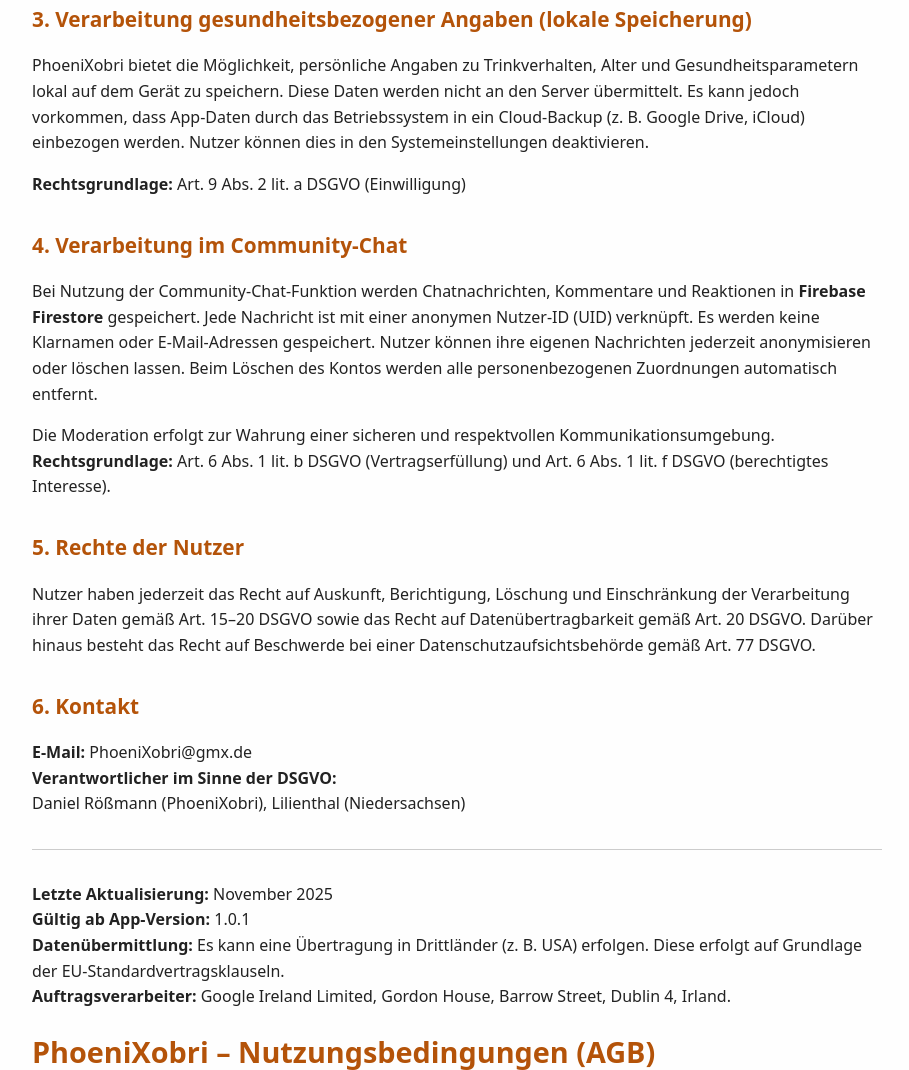
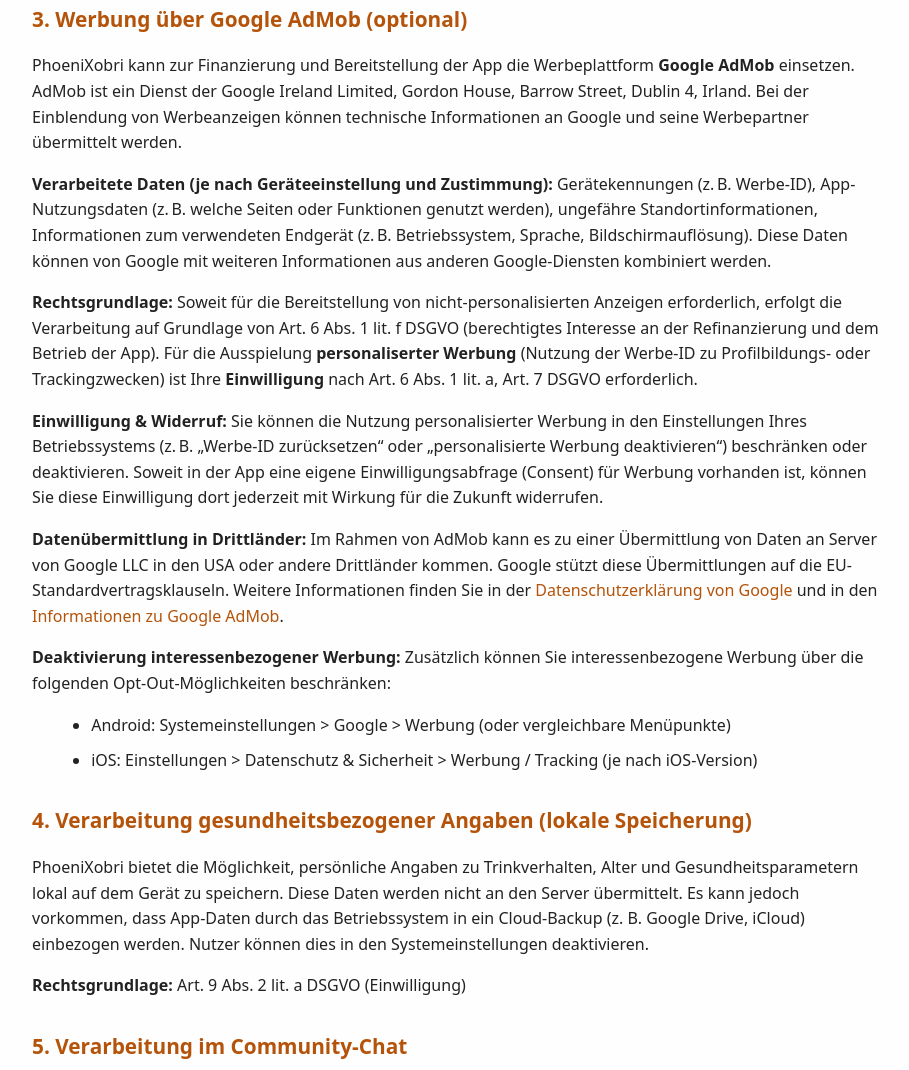
Before and after one commit to Skysegel/phoenixobri-legal, a plain HTML site: page Phoenixobri-legal.html in a window 1280 px wide. Shown: the part 802-1872 px from the top of the page, without its empty margins (183-1092 px from the left). Drawn offline with Linux system fonts and the light colour scheme.

Commit message:
AdMob aufgenommen

```diff
--- a/Phoenixobri-legal.html
+++ b/Phoenixobri-legal.html
@@ -72,21 +72,46 @@
      Die Einwilligung kann jederzeit mit Wirkung für die Zukunft in den App-Einstellungen widerrufen werden.
   </p>
 
-  <h2>3. Verarbeitung gesundheitsbezogener Angaben (lokale Speicherung)</h2>
+    <h2>3. Werbung über Google AdMob (optional)</h2>
+    <p>PhoeniXobri kann zur Finanzierung und Bereitstellung der App die Werbeplattform <strong>Google AdMob</strong> einsetzen. AdMob ist ein Dienst der Google Ireland Limited, Gordon House, Barrow Street, Dublin 4, Irland.
+      Bei der Einblendung von Werbeanzeigen können technische Informationen an Google und seine Werbepartner übermittelt werden.</p>
+    <p><strong>Verarbeitete Daten (je nach Geräteeinstellung und Zustimmung):</strong>
+      Gerätekennungen (z. B. Werbe-ID), App-Nutzungsdaten (z. B. welche Seiten oder Funktionen genutzt werden), ungefähre Standortinformationen, Informationen zum verwendeten Endgerät (z. B. Betriebssystem, Sprache, Bildschirmauflösung).
+      Diese Daten können von Google mit weiteren Informationen aus anderen Google-Diensten kombiniert werden.</p>
+    <p><strong>Rechtsgrundlage:</strong>
+      Soweit für die Bereitstellung von nicht‑personalisierten Anzeigen erforderlich, erfolgt die Verarbeitung auf Grundlage von Art. 6 Abs. 1 lit. f DSGVO (berechtigtes Interesse an der Refinanzierung und dem Betrieb der App).
+      Für die Ausspielung <strong>personaliserter Werbung</strong> (Nutzung der Werbe-ID zu Profilbildungs- oder Trackingzwecken) ist Ihre <strong>Einwilligung</strong> nach Art. 6 Abs. 1 lit. a, Art. 7 DSGVO erforderlich.</p>
+    <p><strong>Einwilligung & Widerruf:</strong>
+      Sie können die Nutzung personalisierter Werbung in den Einstellungen Ihres Betriebssystems (z. B. „Werbe-ID zurücksetzen“ oder „personalisierte Werbung deaktivieren“) beschränken oder deaktivieren.
+      Soweit in der App eine eigene Einwilligungsabfrage (Consent) für Werbung vorhanden ist, können Sie diese Einwilligung dort jederzeit mit Wirkung für die Zukunft widerrufen.</p>
+    <p><strong>Datenübermittlung in Drittländer:</strong>
+      Im Rahmen von AdMob kann es zu einer Übermittlung von Daten an Server von Google LLC in den USA oder andere Drittländer kommen.
+      Google stützt diese Übermittlungen auf die EU-Standardvertragsklauseln. Weitere Informationen finden Sie in der
+      <a href="https://policies.google.com/privacy" target="_blank">Datenschutzerklärung von Google</a> und in den
+      <a href="https://support.google.com/admob/answer/6128543" target="_blank">Informationen zu Google AdMob</a>.</p>
+    <p><strong>Deaktivierung interessenbezogener Werbung:</strong>
+      Zusätzlich können Sie interessenbezogene Werbung über die folgenden Opt‑Out-Möglichkeiten beschränken:
+      <ul>
+       <li>Android: Systemeinstellungen &gt; Google &gt; Werbung (oder vergleichbare Menüpunkte)</li>
+       <li>iOS: Einstellungen &gt; Datenschutz &amp; Sicherheit &gt; Werbung / Tracking (je nach iOS-Version)</li>
+      </ul>
+    </p>
+
+    <h2>4. Verarbeitung gesundheitsbezogener Angaben (lokale Speicherung)</h2>
   <p>PhoeniXobri bietet die Möglichkeit, persönliche Angaben zu Trinkverhalten, Alter und Gesundheitsparametern lokal auf dem Gerät zu speichern. Diese Daten werden nicht an den Server übermittelt.
      Es kann jedoch vorkommen, dass App-Daten durch das Betriebssystem in ein Cloud-Backup (z. B. Google Drive, iCloud) einbezogen werden. Nutzer können dies in den Systemeinstellungen deaktivieren.</p>
   <p><strong>Rechtsgrundlage:</strong> Art. 9 Abs. 2 lit. a DSGVO (Einwilligung)</p>
 
-  <h2>4. Verarbeitung im Community-Chat</h2>
+  <h2>5. Verarbeitung im Community-Chat</h2>
   <p>Bei Nutzung der Community-Chat-Funktion werden Chatnachrichten, Kommentare und Reaktionen in <strong>Firebase Firestore</strong> gespeichert. Jede Nachricht ist mit einer anonymen Nutzer-ID (UID) verknüpft. Es werden keine Klarnamen oder E-Mail-Adressen gespeichert. Nutzer können ihre eigenen Nachrichten jederzeit anonymisieren oder löschen lassen. Beim Löschen des Kontos werden alle personenbezogenen Zuordnungen automatisch entfernt.</p>
   <p>Die Moderation erfolgt zur Wahrung einer sicheren und respektvollen Kommunikationsumgebung.<br>
      <strong>Rechtsgrundlage:</strong> Art. 6 Abs. 1 lit. b DSGVO (Vertragserfüllung) und Art. 6 Abs. 1 lit. f DSGVO (berechtigtes Interesse).</p>
 
-  <h2>5. Rechte der Nutzer</h2>
+  <h2>6. Rechte der Nutzer</h2>
   <p>Nutzer haben jederzeit das Recht auf Auskunft, Berichtigung, Löschung und Einschränkung der Verarbeitung ihrer Daten gemäß Art. 15–20 DSGVO sowie das Recht auf Datenübertragbarkeit gemäß Art. 20 DSGVO.
      Darüber hinaus besteht das Recht auf Beschwerde bei einer Datenschutzaufsichtsbehörde gemäß Art. 77 DSGVO.</p>
 
-  <h2>6. Kontakt</h2>
+  <h2>7. Kontakt</h2>
   <p><strong>E-Mail:</strong> PhoeniXobri@gmx.de<br>
      <strong>Verantwortlicher im Sinne der DSGVO:</strong><br>
      Daniel Rößmann (PhoeniXobri), Lilienthal (Niedersachsen)
```
